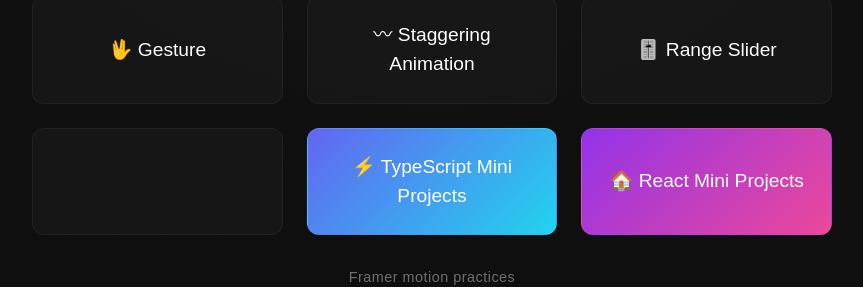
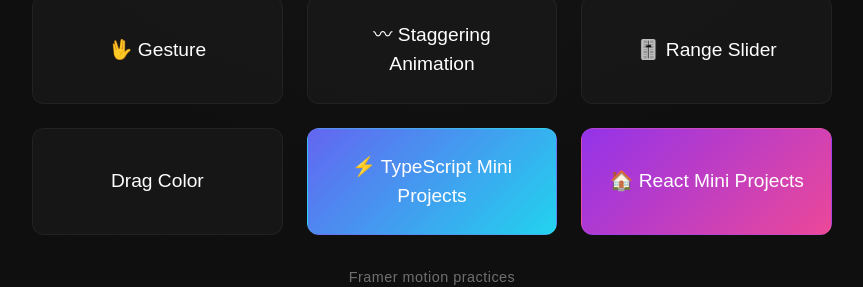
Before and after one commit to Hrisshhii/react-practice, a React (Vite) app in the folder framermotion/: page /gesture in a window 1280 px wide. Shown: the part 435-722 px from the top of the page, without its empty margins (208-1071 px from the left). Built offline with nearby package versions, Linux system fonts and the light colour scheme.

Commit message:
Setting up the drag color picker project

```diff
--- a/framermotion/src/App.tsx
+++ b/framermotion/src/App.tsx
@@ -10,6 +10,7 @@ import FlippingCards from './components/FlippingCards/FlippingCards'
 import Gesture from './components/Gesture/Gesture'
 import Stagger from './components/Stagger/Stagger'
 import RangeSlider from './components/RangeSlider/RangeSlider'
+import DragColor from './components/DragColor/DragColor'
 
 function App() {
 
@@ -26,7 +27,7 @@ function App() {
       <Route path="/gesture" element={<Gesture/>}/>
       <Route path="/stagger" element={<Stagger/>}/>
       <Route path="/range-slider" element={<RangeSlider/>}/>
-      <Route path="" element={``}/>
+      <Route path="/drag-color" element={<DragColor/>}/>
     </Routes>
     </>
   )
--- /dev/null
+++ b/framermotion/src/components/DragColor/DragColor.tsx
@@ -0,0 +1,18 @@
+import {motion, useMotionValue} from "framer-motion";
+import { BackHome } from "../BackHome"
+
+const DragColor = () => {
+  return (
+    <div className="relative h-screen bg-black overflow-hidden">
+      <div className="relative z-50">
+        <BackHome/>
+      </div>
+      <h1 className="text-center text-5xl p-2 font-bold bg-clip-text bg-linear-to-r from-white to-blue-400 text-transparent tracking-wide">
+        Drag Color
+      </h1>
+      <motion.div className="absolute inset-0 flex justify-center items-center flex-col gap-4"></motion.div>
+    </div>
+  )
+}
+
+export default DragColor
--- a/framermotion/src/components/Home.tsx
+++ b/framermotion/src/components/Home.tsx
@@ -15,7 +15,7 @@ export default function Home() {
         <Link to="/gesture" className="card">🖖 Gesture</Link>
         <Link to="/stagger" className="card">〰 Staggering Animation</Link>
         <Link to="/range-slider" className="card">🎚️ Range Slider</Link>
-        <Link to="" className="card"></Link>
+        <Link to="/drag-color" className="card">Drag Color</Link>
         <a href="https://hrisshhii.github.io/react-practice/ts" className="card" style={{ background: "linear-gradient(135deg,#6366f1,#22d3ee)" }}>
           ⚡ TypeScript Mini Projects
         </a>
```
